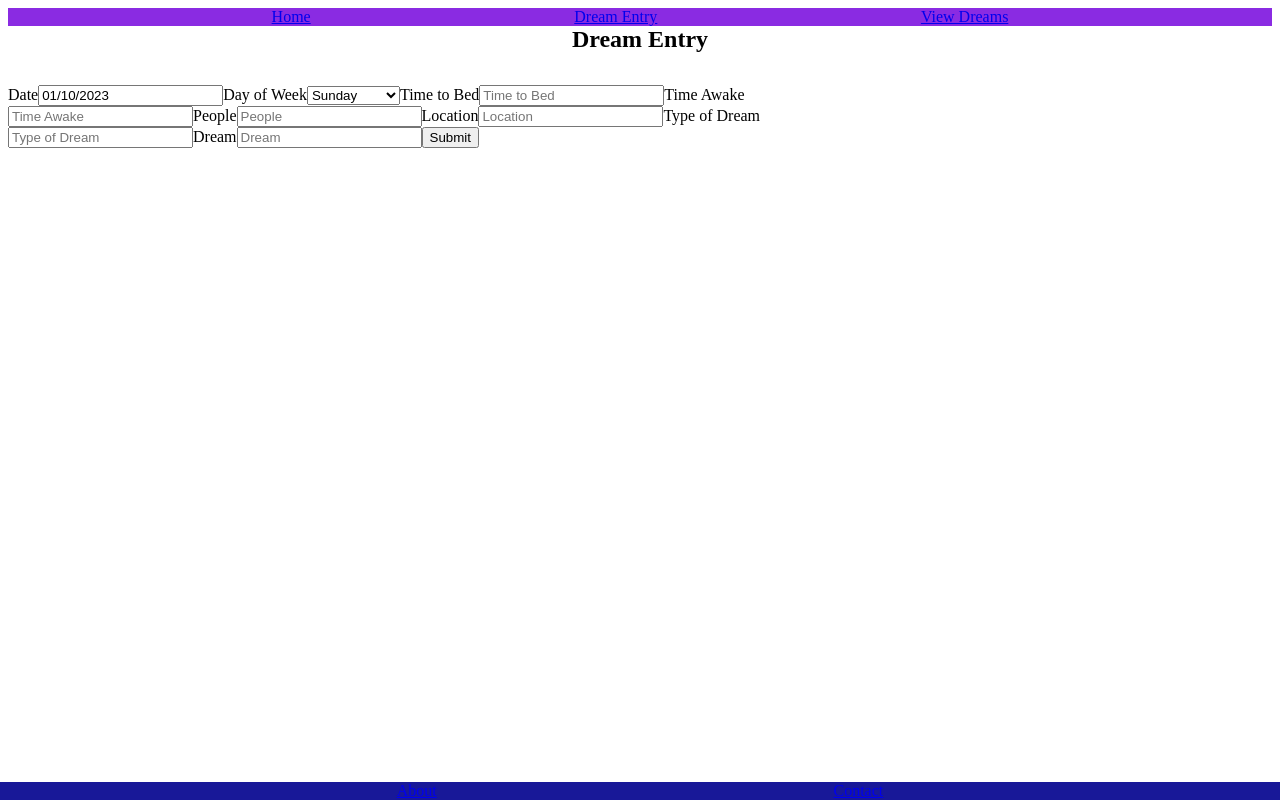
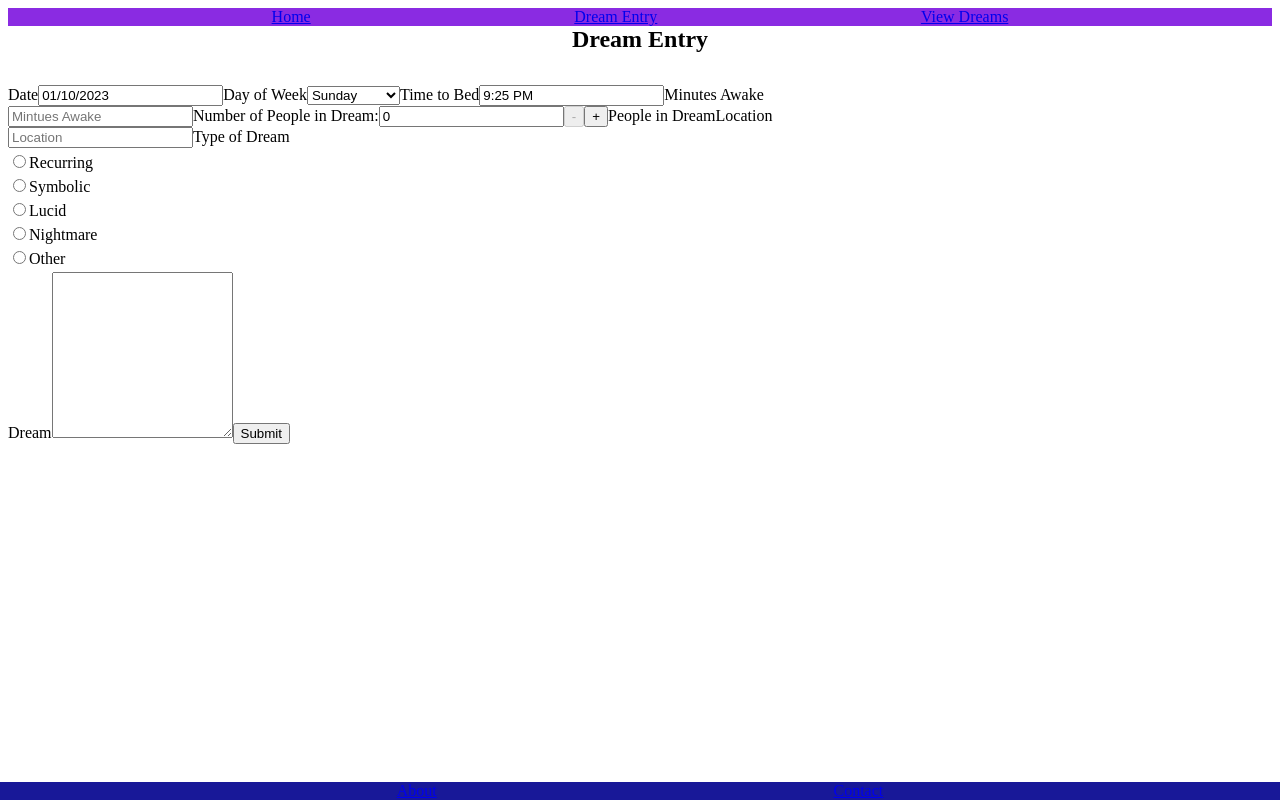
Before and after one commit to geojasent/recountSheep, a React (Create React App) app in the folder client/: page /dreamentry in a window 1280 px wide. Built offline with nearby package versions, Linux system fonts and the light colour scheme.

Commit message:
basic dream entry form

```diff
--- a/client/src/App.tsx
+++ b/client/src/App.tsx
@@ -4,6 +4,7 @@ import { NavBar } from './components/Navbar';
 import { Footer } from './components/Footer';
 import HomePage from './pages/Home';
 import DreamEntry from './pages/DreamEntry';
+//add css font style atkinson hyperlegible
 
 export interface IAppProps {}
 
--- /dev/null
+++ b/client/src/components/Dream.modules.css
@@ -0,0 +1,4 @@
+#dreamDescriptionInput {
+    max-width: 100%;
+    height: 10rem;
+}
--- /dev/null
+++ b/client/src/components/Dream.tsx
@@ -0,0 +1,18 @@
+import './Dream.modules.css';
+
+interface IDreamData {
+    dream: string;
+}
+
+interface DreamProps extends IDreamData {
+    updateFields: (fields: Partial<IDreamData>) => void;
+}
+
+export function Dream({ dream, updateFields }: DreamProps) {
+    return (
+        <>
+            <label>Dream</label>
+            <textarea id="dreamDescriptionInput" onChange={(e) => updateFields({ dream: e.target.value })}></textarea>
+        </>
+    );
+}
--- /dev/null
+++ b/client/src/components/Location.tsx
@@ -0,0 +1,16 @@
+interface ILocationData {
+    location: string;
+}
+
+interface DreamProps extends ILocationData {
+    updateFields: (fields: Partial<ILocationData>) => void;
+}
+
+export function Location({ location, updateFields }: DreamProps) {
+    return (
+        <>
+            <label>Location</label>
+            <input placeholder="Location" onChange={(e) => updateFields({ location: e.target.value })}></input>
+        </>
+    );
+}
--- /dev/null
+++ b/client/src/components/PeopleInput.tsx
@@ -0,0 +1,55 @@
+import { useState } from 'react';
+
+interface IPeopleData {
+    people: Array<string>;
+}
+
+interface PeopleProps extends IPeopleData {
+    updateFields: (fields: Partial<IPeopleData>) => void;
+}
+
+export function PeopleInput({ people, updateFields }: PeopleProps) {
+    const [count, setCount] = useState(0);
+    const [tempPeople, setTempPeople] = useState<Array<string>>([]);
+
+    const decrement = () => {
+        setCount(count - 1);
+    };
+    const increment = () => {
+        setCount(count + 1);
+    };
+
+    const inputs = [];
+
+    for (let i = 1; i <= count; i++) {
+        // peopleArr.push();
+        inputs.push(
+            <input
+                className="personInput"
+                key={`person${i}`}
+                onChange={(e) => {
+                    setTempPeople((prev) => {
+                        prev[i - 1] = e.target.value;
+                        return [...prev];
+                    });
+                    updateFields({ people: tempPeople });
+                }}
+            />
+        );
+    }
+
+    return (
+        <>
+            <label>Number of People in Dream:</label>
+            <input key={count} defaultValue={count} />
+            <button type="button" disabled={count === 0} onClick={decrement}>
+                -
+            </button>
+            <button type="button" onClick={increment}>
+                +
+            </button>
+            <label>People in Dream</label>
+            {inputs}
+        </>
+    );
+}
--- /dev/null
+++ b/client/src/components/TypeDream.modules.css
@@ -0,0 +1,3 @@
+.radioSelection {
+    margin: 0.25em 0rem;
+}
--- /dev/null
+++ b/client/src/components/TypeDream.tsx
@@ -0,0 +1,48 @@
+import './TypeDream.modules.css';
+
+interface ITypeDreamData {
+    typeOfDream: string;
+}
+
+interface TypeDreamProps extends ITypeDreamData {
+    updateFields: (fields: Partial<ITypeDreamData>) => void;
+}
+
+export function TypeDream({ typeOfDream, updateFields }: TypeDreamProps) {
+    return (
+        <>
+            <label>Type of Dream</label>
+            {/* <select
+                value={typeOfDream}
+                onChange={(e) => {
+                    updateFields({ typeOfDream: e.target.value });
+                }}
+            >
+                <option value="Recurring">Recurring</option>
+                <option value="Symbolic">Symbolic</option>
+                <option value="Lucid">Lucid</option>
+                <option value="Nightmare">Nightmare</option>
+            </select> */}
+            <p className="radioSelection">
+                <input type="radio" value="Recurring" name="Recurring" onChange={(e) => updateFields({ typeOfDream: e.target.value })} />
+                <label>Recurring</label>
+            </p>
+            <p className="radioSelection">
+                <input type="radio" value="Symbolic" name="Symbolic" onChange={(e) => updateFields({ typeOfDream: e.target.value })} />
+                <label>Symbolic</label>
+            </p>
+            <p className="radioSelection">
+                <input type="radio" value="Lucid" name="Lucid" onChange={(e) => updateFields({ typeOfDream: e.target.value })} />
+                <label>Lucid</label>
+            </p>
+            <p className="radioSelection">
+                <input type="radio" value="Nightmare" name="Nightmare" onChange={(e) => updateFields({ typeOfDream: e.target.value })} />
+                <label>Nightmare</label>
+            </p>
+            <p className="radioSelection">
+                <input type="radio" value="Other" name="Other" onChange={(e) => updateFields({ typeOfDream: e.target.value })} />
+                <label>Other</label>
+            </p>
+        </>
+    );
+}
--- a/client/src/components/dateTimePicker.tsx
+++ b/client/src/components/dateTimePicker.tsx
@@ -5,17 +5,19 @@ import 'react-datepicker/dist/react-datepicker.css';
 interface IDateTimeData {
     dayOfMonth: Date | null;
     dayOfWeek: string;
-    timeToBed: string;
-    timeAwake: string;
+    timeToBed: Date | null;
+    timeAwake: number;
 }
 
-interface DayOfWeekProps extends IDateTimeData {
+interface DateTimeProps extends IDateTimeData {
     updateFields: (fields: Partial<IDateTimeData>) => void;
 }
 
-export function DateSelector({ dayOfMonth, updateFields }: DayOfWeekProps) {
+export function DateSelector({ dayOfMonth, updateFields }: DateTimeProps) {
     const [startDate, setStartDate] = useState<Date | null>(dayOfMonth);
     return (
+        <>
+            <label>Date</label>
             <DatePicker
                 selected={startDate}
                 onChange={(date) => {
@@ -23,11 +25,15 @@ export function DateSelector({ dayOfMonth, updateFields }: DayOfWeekProps) {
                     setStartDate(date);
                 }}
             />
+        </>
     );
 }
 
-export function DaySelector({ dayOfWeek, updateFields }: DayOfWeekProps) {
+//TODO: auto update on date selector
+export function DaySelector({ dayOfWeek, updateFields }: DateTimeProps) {
     return (
+        <>
+            <label>Day of Week</label>
             <select
                 value={dayOfWeek}
                 onChange={(e) => {
@@ -42,9 +48,36 @@ export function DaySelector({ dayOfWeek, updateFields }: DayOfWeekProps) {
                 <option value="Friday">Friday</option>
                 <option value="Saturday">Saturday</option>
             </select>
-
-        // return ( <input placeholder="Day of Week" value={dayOfWeek} onChange={(e) => updateFields({ dayOfWeek: e.target.value })}></input>;
+        </>
     );
 }
 
-// export class TimeSelector extends React.Component<ITimeProps, {}> {}
+export function TimeBedSelector({ timeToBed, updateFields }: DateTimeProps) {
+    const [startDate, setStartDate] = useState<Date | null>(timeToBed);
+    return (
+        <>
+            <label>Time to Bed</label>
+            <DatePicker
+                selected={startDate}
+                onChange={(date) => {
+                    updateFields({ timeToBed: date });
+                    setStartDate(date);
+                }}
+                showTimeSelect
+                showTimeSelectOnly
+                timeIntervals={10}
+                timeCaption="Time"
+                dateFormat="h:mm aa"
+            />
+        </>
+    );
+}
+
+export function TimeAwakeSelector({ timeAwake, updateFields }: DateTimeProps) {
+    return (
+        <>
+            <label>Minutes Awake</label>
+            <input placeholder="Mintues Awake" onChange={(e) => updateFields({ timeAwake: Number(e.target.value) })}></input>
+        </>
+    );
+}
--- a/client/src/pages/DreamEntry.tsx
+++ b/client/src/pages/DreamEntry.tsx
@@ -1,25 +1,28 @@
 import React, { FormEvent, useState } from 'react';
-import { DateSelector, DaySelector } from '../components/dateTimePicker';
+import { DateSelector, DaySelector, TimeBedSelector, TimeAwakeSelector } from '../components/dateTimePicker';
+import { PeopleInput } from '../components/PeopleInput';
+import { TypeDream } from '../components/TypeDream';
+import { Location } from '../components/Location';
+import { Dream } from '../components/Dream';
 import { FormWrapper } from '../components/FormWrapper';
 import './Form.modules.css';
 
 export interface IFormData {
     dayOfMonth: Date | null;
     dayOfWeek: string;
-    timeToBed: string;
-    timeAwake: string;
+    timeToBed: Date | null;
+    timeAwake: number;
     location: string;
-    people: string;
+    people: Array<string>;
     typeOfDream: string;
     dream: string;
 }
-
 const INITIALDATA: IFormData = {
     dayOfMonth: new Date(),
     dayOfWeek: 'Sunday',
-    timeToBed: '',
-    timeAwake: '',
-    people: '',
+    timeToBed: new Date(),
+    timeAwake: 0,
+    people: [],
     location: '',
     typeOfDream: '',
     dream: ''
@@ -36,29 +39,28 @@ const DreamEntry: React.FC = () => {
     const onSubmit = (e: FormEvent) => {
         e.preventDefault();
         console.log(data);
+        //strip date and time to send to backend
     };
     return (
         <div className="form-container">
             <FormWrapper title="Dream Entry">
                 <form id="form" onSubmit={onSubmit}>
-                    <label>Date</label>
                     <DateSelector {...data} updateFields={updateFields} />
-                    <label>Day of Week</label>
                     <DaySelector {...data} updateFields={updateFields} />
-                    {/* <DaySelector dayOfWeek={data.date.toString().split(' ')[0]} setDayOfWeek={...Partial<>} /> */}
-                    {/* <input className="date" placeholder="Day of Week" onChange={(e) => updateFields({ dayOfWeek: e.target.value })}></input> */}
-                    <label>Time to Bed</label>
-                    <input className="date" placeholder="Time to Bed" onChange={(e) => updateFields({ timeToBed: e.target.value })}></input>
-                    <label>Time Awake</label>
-                    <input className="date" placeholder="Time Awake" onChange={(e) => updateFields({ timeAwake: e.target.value })}></input>
-                    <label>People</label>
-                    <input className="date" placeholder="People" onChange={(e) => updateFields({ people: e.target.value })}></input>
-                    <label>Location</label>
-                    <input className="date" placeholder="Location" onChange={(e) => updateFields({ location: e.target.value })}></input>
-                    <label>Type of Dream</label>
-                    <input className="date" placeholder="Type of Dream" onChange={(e) => updateFields({ typeOfDream: e.target.value })}></input>
-                    <label>Dream</label>
-                    <input className="date" placeholder="Dream" onChange={(e) => updateFields({ dream: e.target.value })}></input>
+                    <TimeBedSelector {...data} updateFields={updateFields} />
+                    <TimeAwakeSelector {...data} updateFields={updateFields} />
+                    <PeopleInput {...data} updateFields={updateFields} />
+                    {/* <label>People</label> */}
+                    {/* <input className="date" placeholder="People" onChange={(e) => updateFields({ people: e.target.value })}></input> */}
+                    <Location {...data} updateFields={updateFields} />
+                    {/* <label>Location</label> */}
+                    {/* <input className="date" placeholder="Location" onChange={(e) => updateFields({ location: e.target.value })}></input> */}
+                    <TypeDream {...data} updateFields={updateFields} />
+                    {/* <label>Type of Dream</label> */}
+                    {/* <input className="date" placeholder="Type of Dream" onChange={(e) => updateFields({ typeOfDream: e.target.value })}></input> */}
+                    <Dream {...data} updateFields={updateFields} />
+                    {/* <label>Dream</label> */}
+                    {/* <input className="date" placeholder="Dream" onChange={(e) => updateFields({ dream: e.target.value })}></input> */}
                     <button type="submit" className="btn">
                         Submit
                     </button>
--- a/client/src/pages/Form.modules.css
+++ b/client/src/pages/Form.modules.css
@@ -3,6 +3,6 @@
         display: flex;
         flex-direction: column;
         background-color: orange;
-        width: 80vw;
+        width: 95vw;
     }
 }
```
Lines whose indentation alone changed are shown as unchanged.
